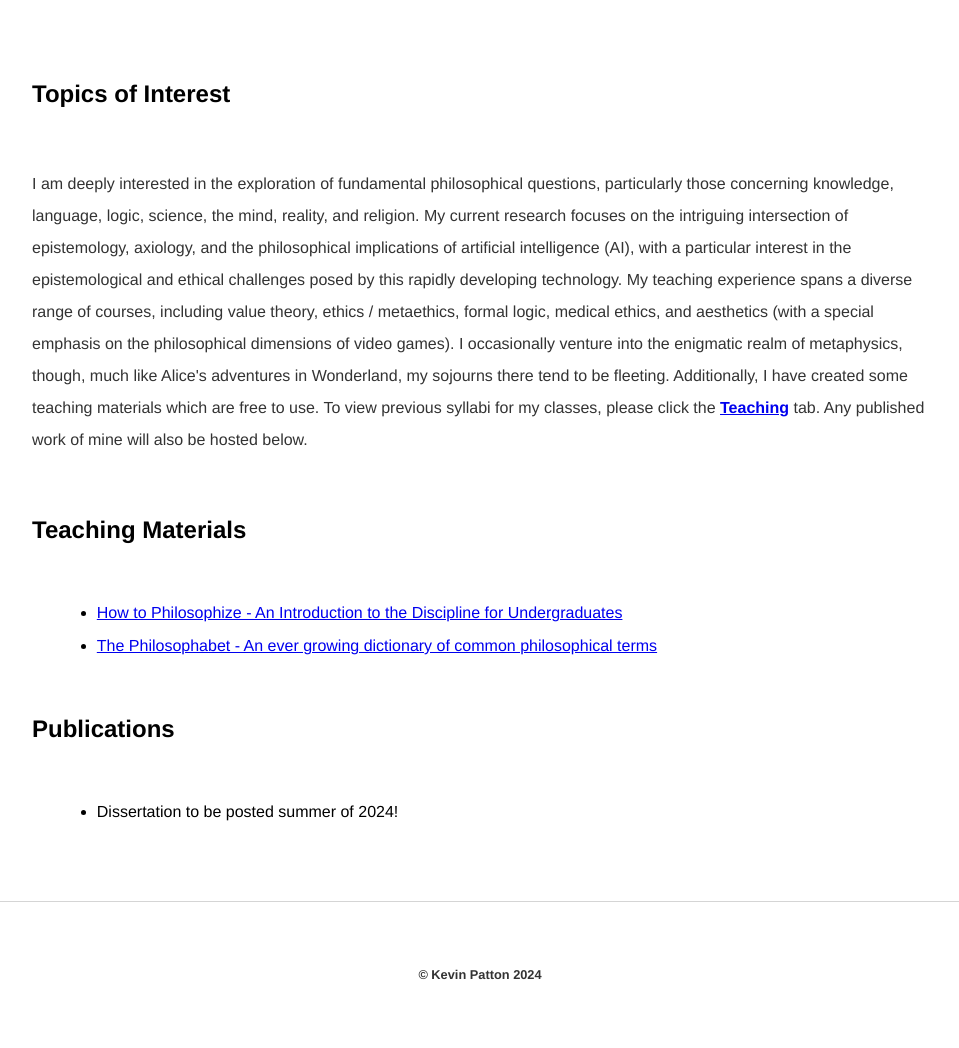
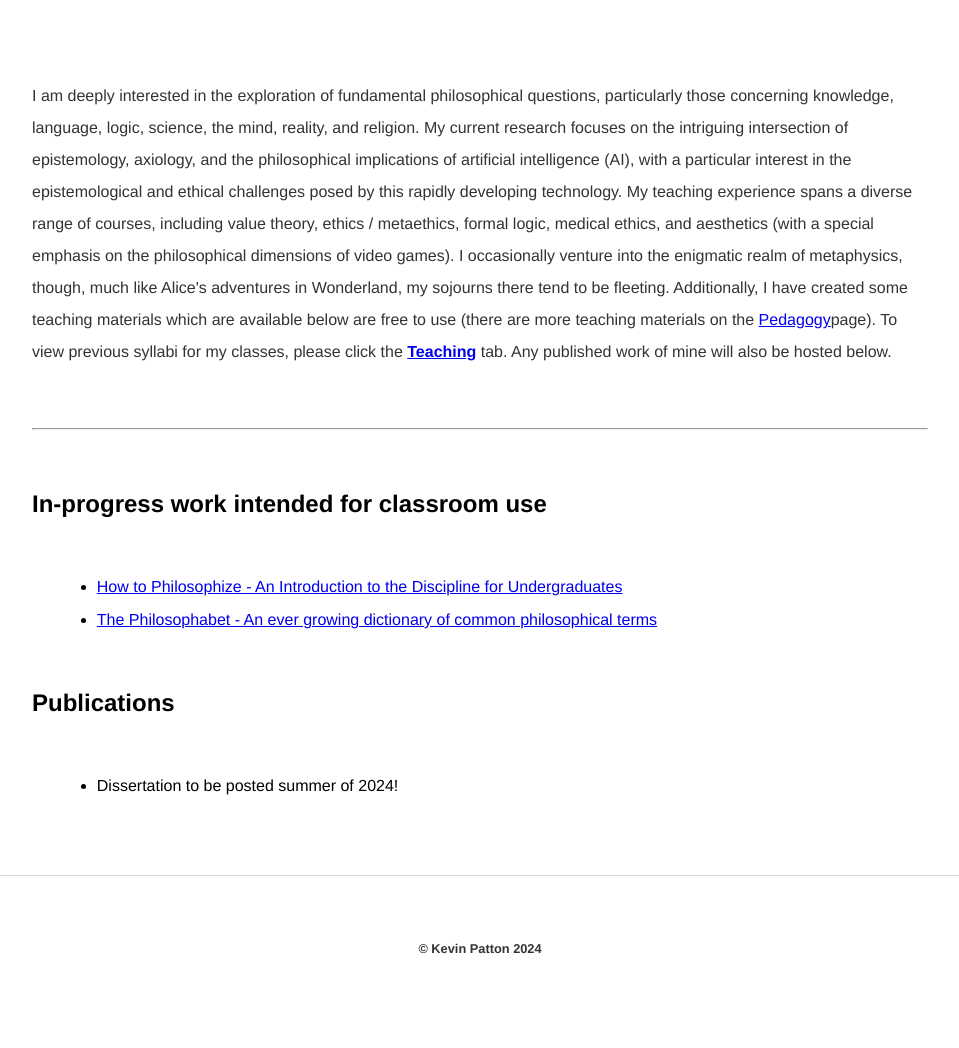
Before and after one commit to kevinjpatton/kevinjpatton.github.io, a Jekyll site: the page built from research/index.html, in a window 1280 px wide. Shown: the part 348-1396 px from the top of the page, without its empty margins (160-1119 px from the left). Built offline with Jekyll 4.4.1, drawn with Linux system fonts in a browser that asks for light colours; Markdown is read by kramdown in place of the engine named in the settings; after the commit the page ends 1370 px from its top, so only the background shows below that.

Commit message:
Update index.html

```diff
--- a/research/index.html
+++ b/research/index.html
@@ -2,11 +2,11 @@
 layout: research
 title: Research - Kevin Patton
 ---
-<h2>Topics of Interest</h2>
+<p>I am deeply interested in the exploration of fundamental philosophical questions, particularly those concerning knowledge, language, logic, science, the mind, reality, and religion. My current research focuses on the intriguing intersection of epistemology, axiology, and the philosophical implications of artificial intelligence (AI), with a particular interest in the epistemological and ethical challenges posed by this rapidly developing technology. My teaching experience spans a diverse range of courses, including value theory, ethics / metaethics, formal logic, medical ethics, and aesthetics (with a special emphasis on the philosophical dimensions of video games). I occasionally venture into the enigmatic realm of metaphysics, though, much like Alice's adventures in Wonderland, my sojourns there tend to be fleeting. Additionally, I have created some teaching materials which are available below are free to use (there are more teaching materials on the <a href="/pedagogy/">Pedagogy</a>page). To view previous syllabi for my classes, please click the <b><a href="/teaching">Teaching</a></b> tab. Any published work of mine will also be hosted below.</p>
 <div id="philpeople-component-follow_btn"></div>
 <script type="text/javascript" src="https://philpeople.org/components/follow_btn?props%5B%3Aprofile_id_prop%5D=1087885&amp;props%5Bcontext%5D=external"></script>
-<p>I am deeply interested in the exploration of fundamental philosophical questions, particularly those concerning knowledge, language, logic, science, the mind, reality, and religion. My current research focuses on the intriguing intersection of epistemology, axiology, and the philosophical implications of artificial intelligence (AI), with a particular interest in the epistemological and ethical challenges posed by this rapidly developing technology. My teaching experience spans a diverse range of courses, including value theory, ethics / metaethics, formal logic, medical ethics, and aesthetics (with a special emphasis on the philosophical dimensions of video games). I occasionally venture into the enigmatic realm of metaphysics, though, much like Alice's adventures in Wonderland, my sojourns there tend to be fleeting. Additionally, I have created some teaching materials which are free to use. To view previous syllabi for my classes, please click the <b><a href="/teaching">Teaching</a></b> tab. Any published work of mine will also be hosted below.</p>
-<h2>Teaching Materials</h2>
+<hr>
+<h2>In-progress work intended for classroom use</h2>
 <ul class="standard-list">
   <li><a href="/research/Draft - How to Philosophize.pdf" target="_blank">How to Philosophize - An Introduction to the Discipline for Undergraduates</a></li>
   <li><a href="/research/Draft - Philosophabet.pdf" target="_blank">The Philosophabet - An ever growing dictionary of common philosophical terms</a></li>
```
